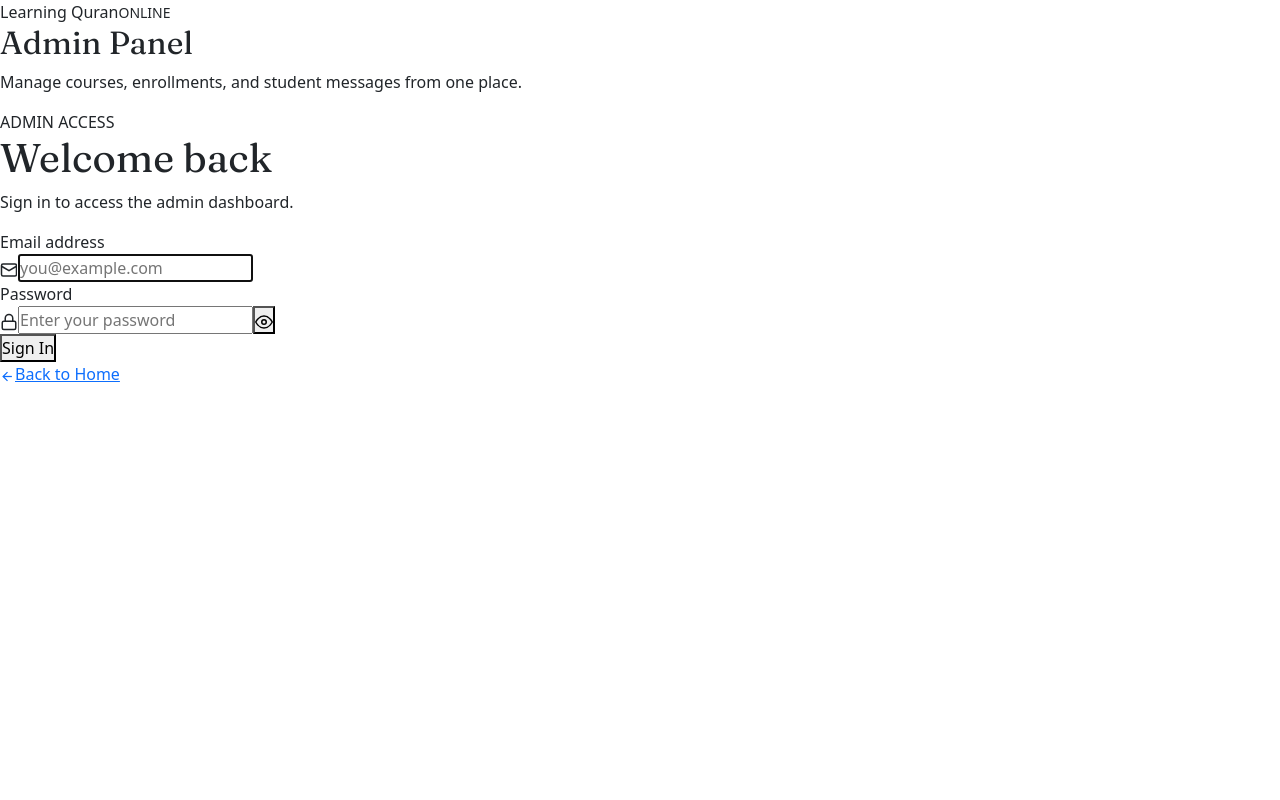
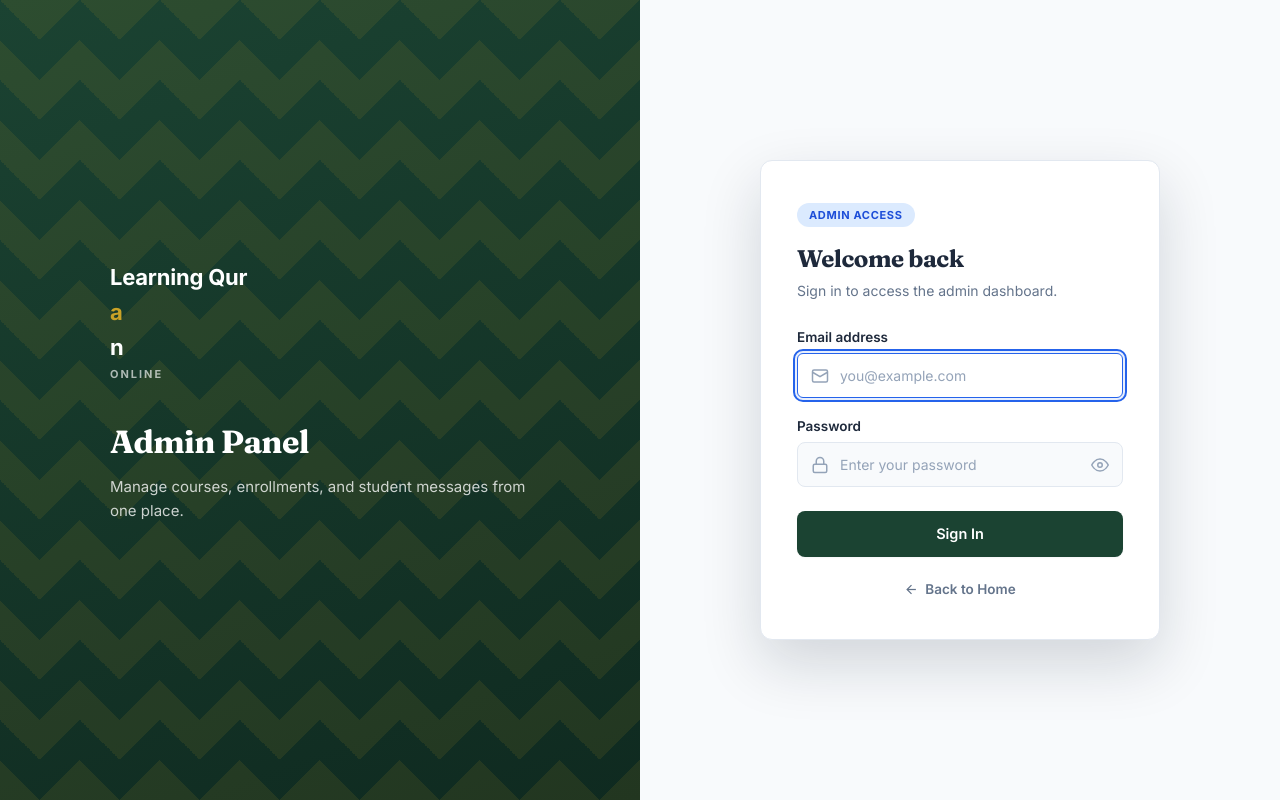
Before and after one commit to Waqashakim1122/Learn-Quran-Online, a React (Create React App) app: page /login in a window 1280 px wide. Built offline with nearby package versions, Linux system fonts and the light colour scheme; no server answers; a web font is replaced by a local one.

Commit message:
Refactor AdminLogin.css with new styles and variables
Added new styles for the Admin Login page, including variables for theming and responsive design.

```diff
--- a/src/Admin/Pages/AdminLogin.css
+++ b/src/Admin/Pages/AdminLogin.css
@@ -1,68 +1,372 @@
-.admin-login-container {
-    height: 100vh;
-    display: flex;
-    justify-content: center;
-    align-items: center;
-    font-family: Arial, Helvetica, sans-serif;
-    background: #f7f7f7;
-    margin-top: 10px;
+/* ==========================================================
+   ADMIN LOGIN
+   Same token system as Dashboard / Enrollments / AddCourse /
+   Contact Messages, plus a branded split panel for this one
+   public-facing entry point.
+========================================================== */
+
+:root{
+
+    --primary:#1E293B;
+    --secondary:#64748B;
+    --muted:#94A3B8;
+
+    --background:#F8FAFC;
+    --card:#FFFFFF;
+
+    --border:#E2E8F0;
+    --border-strong:#CBD5E1;
+
+    --hover:#F1F5F9;
+
+    --danger:#DC2626;
+    --danger-bg:#FEE2E2;
+    --danger-fg:#DC2626;
+
+    --info:#2563EB;
+    --info-bg:#DBEAFE;
+
+    --shadow-sm:0 1px 2px rgba(15,23,42,.04);
+    --shadow:0 2px 12px rgba(15,23,42,.06);
+    --shadow-md:0 8px 24px rgba(15,23,42,.08);
+    --shadow-lg:0 24px 60px rgba(15,23,42,.16);
+
+    --radius-sm:6px;
+    --radius:8px;
+    --radius-lg:12px;
+    --radius-pill:999px;
+
+    --ease:cubic-bezier(.4,0,.2,1);
+    --dur-fast:.15s;
+    --dur:.2s;
+
+    /* Brand colors, shared with the sidebar nav */
+    --brand-green:#1B4332;
+    --brand-green-deep:#0F2A20;
+    --brand-gold:#C9A227;
+
 }
 
-.admin-login-container .bg-light {
-    background-color: #f8f9fa !important;
+.al-page{
+    min-height:100vh;
+    display:grid;
+    grid-template-columns:1fr 1fr;
+    font-family:Inter,sans-serif;
+    -webkit-font-smoothing:antialiased;
+    background:var(--background);
 }
 
-.admin-login-container .card {
-    border-radius: 15px;
-    transition: transform 0.2s ease-in-out;
+.al-page :is(button, input, a):focus-visible{
+    outline:2px solid var(--info);
+    outline-offset:2px;
+    border-radius:var(--radius-sm);
 }
 
-.admin-login-container .card:hover {
-    transform: scale(1.05);
+/* ======================================
+BRAND PANEL
+====================================== */
+
+.al-brand-panel{
+    position:relative;
+    display:flex;
+    align-items:center;
+    justify-content:center;
+    background:linear-gradient(160deg, var(--brand-green) 0%, var(--brand-green-deep) 100%);
+    overflow:hidden;
+    padding:48px;
 }
 
-.admin-login-container .card-body {
-    padding: 2rem;
+.al-brand-pattern{
+    position:absolute;
+    inset:0;
+    opacity:.10;
+    background-image:
+        linear-gradient(135deg, var(--brand-gold) 25%, transparent 25%),
+        linear-gradient(225deg, var(--brand-gold) 25%, transparent 25%),
+        linear-gradient(45deg, var(--brand-gold) 25%, transparent 25%),
+        linear-gradient(315deg, var(--brand-gold) 25%, transparent 25%);
+    background-position:40px 0, 40px 0, 0 0, 0 0;
+    background-size:80px 80px;
+    background-repeat:repeat;
 }
 
-.admin-login-container .text-primary {
-    color: #007bff !important;
+.al-brand-content{
+    position:relative;
+    z-index:1;
+    max-width:420px;
+    color:#fff;
 }
 
-.admin-login-container .form-control {
-    border-radius: 30px;
-    padding: 10px 15px;
+.al-brand-logo{
+    font-size:22px;
+    font-weight:700;
+    letter-spacing:-.01em;
+    margin-bottom:40px;
+    display:flex;
+    flex-direction:column;
+    gap:2px;
 }
 
-.admin-login-container .btn-primary {
-    background-color: #007bff;
-    border: none;
-    padding: 10px 20px;
-    border-radius: 30px;
-    font-size: 1.2rem;
-    transition: background-color 0.3s ease;
+.al-brand-logo span{
+    color:var(--brand-gold);
 }
 
-.admin-login-container .btn-primary:hover {
-    background-color: #0056b3;
+.al-brand-logo small{
+    font-size:11px;
+    font-weight:700;
+    letter-spacing:.18em;
+    color:rgba(255,255,255,.65);
 }
 
-.admin-login-container .login-image {
-    background: url('../../assetes/login\ img.jpg') no-repeat center center;
-    background-size: cover;
-    height: 100%;
-    border-radius: 15px 0 0 15px;
-    box-shadow: inset 0 0 10px rgba(0, 0, 0, 0.5);
-    filter: brightness(0.7);
+.al-brand-content h2{
+    font-size:32px;
+    font-weight:700;
+    letter-spacing:-.02em;
+    margin-bottom:14px;
 }
 
-.admin-login-container .toggle-password-btn {
-    border-radius: 0 30px 30px 0;
-    padding: 10px 15px;
-    font-size: 1rem;
-    transition: background-color 0.3s ease;
+.al-brand-content p{
+    font-size:15px;
+    line-height:1.6;
+    color:rgba(255,255,255,.78);
 }
 
-.admin-login-container .toggle-password-btn:hover {
-    background-color: #e9ecef;
+@media(max-width:900px){
+    .al-page{
+        grid-template-columns:1fr;
+    }
+    .al-brand-panel{
+        display:none;
+    }
 }
+
+/* ======================================
+FORM PANEL
+====================================== */
+
+.al-form-panel{
+    display:flex;
+    align-items:center;
+    justify-content:center;
+    padding:32px;
+}
+
+.al-form-card{
+    width:100%;
+    max-width:400px;
+    background:var(--card);
+    border:1px solid var(--border);
+    border-radius:var(--radius-lg);
+    box-shadow:var(--shadow-lg);
+    padding:40px 36px;
+}
+
+.al-badge{
+    display:inline-flex;
+    align-items:center;
+    padding:4px 12px;
+    border-radius:var(--radius-pill);
+    background:var(--info-bg);
+    color:#1D4ED8;
+    font-size:11px;
+    font-weight:700;
+    letter-spacing:.06em;
+    margin-bottom:18px;
+}
+
+.al-form-card h1{
+    font-size:24px;
+    font-weight:700;
+    letter-spacing:-.02em;
+    color:var(--primary);
+    margin-bottom:6px;
+}
+
+.al-subtitle{
+    color:var(--secondary);
+    font-size:14px;
+    margin-bottom:26px;
+}
+
+/* ======================================
+ALERT
+====================================== */
+
+.al-alert{
+    display:flex;
+    align-items:center;
+    gap:10px;
+    padding:12px 14px;
+    border-radius:var(--radius);
+    background:var(--danger-bg);
+    color:var(--danger-fg);
+    font-size:13.5px;
+    font-weight:500;
+    margin-bottom:20px;
+}
+
+.al-alert svg{
+    flex-shrink:0;
+}
+
+/* ======================================
+FIELDS
+====================================== */
+
+.al-field{
+    margin-bottom:18px;
+}
+
+.al-field label{
+    display:block;
+    font-weight:600;
+    font-size:13.5px;
+    color:var(--primary);
+    margin-bottom:6px;
+}
+
+.al-input-wrap{
+    position:relative;
+    display:flex;
+    align-items:center;
+}
+
+.al-input-icon{
+    position:absolute;
+    left:14px;
+    color:var(--muted);
+    pointer-events:none;
+    display:flex;
+}
+
+.al-input-wrap input{
+    width:100%;
+    padding:11px 14px 11px 42px;
+    border:1px solid var(--border);
+    border-radius:var(--radius);
+    outline:none;
+    font-size:14px;
+    font-family:inherit;
+    color:var(--primary);
+    background:var(--background);
+    transition:border-color var(--dur) var(--ease), background var(--dur) var(--ease), box-shadow var(--dur) var(--ease);
+}
+
+.al-input-wrap input::placeholder{
+    color:var(--muted);
+}
+
+.al-input-wrap input:focus{
+    border-color:var(--info);
+    background:#fff;
+    box-shadow:0 0 0 3px rgba(37,99,235,.1);
+}
+
+.al-eye-btn{
+    position:absolute;
+    right:6px;
+    background:none;
+    border:none;
+    color:var(--muted);
+    padding:8px;
+    display:flex;
+    align-items:center;
+    justify-content:center;
+    cursor:pointer;
+    border-radius:var(--radius-sm);
+    transition:color var(--dur-fast) var(--ease), background var(--dur-fast) var(--ease);
+}
+
+.al-eye-btn:hover{
+    color:var(--primary);
+    background:var(--hover);
+}
+
+/* ======================================
+SUBMIT
+====================================== */
+
+.al-submit-btn{
+    width:100%;
+    display:inline-flex;
+    align-items:center;
+    justify-content:center;
+    gap:8px;
+    border:none;
+    background:var(--brand-green);
+    color:#fff;
+    padding:12px 20px;
+    border-radius:var(--radius);
+    cursor:pointer;
+    font-weight:600;
+    font-size:14.5px;
+    margin-top:6px;
+    box-shadow:var(--shadow-sm);
+    transition:background var(--dur) var(--ease), box-shadow var(--dur) var(--ease), transform var(--dur-fast) var(--ease);
+}
+
+.al-submit-btn:hover:not(:disabled){
+    background:var(--brand-green-deep);
+    box-shadow:var(--shadow);
+}
+
+.al-submit-btn:active:not(:disabled){
+    transform:scale(.98);
+}
+
+.al-submit-btn:disabled{
+    background:var(--border-strong);
+    cursor:not-allowed;
+    box-shadow:none;
+}
+
+@keyframes al-spin{
+    to{ transform:rotate(360deg); }
+}
+
+.al-spin{
+    animation:al-spin .7s linear infinite;
+}
+
+/* ======================================
+BACK LINK
+====================================== */
+
+.al-back-link{
+    display:flex;
+    align-items:center;
+    justify-content:center;
+    gap:6px;
+    margin-top:22px;
+    color:var(--secondary);
+    font-size:13.5px;
+    font-weight:600;
+    text-decoration:none;
+}
+
+.al-back-link:hover{
+    color:var(--primary);
+    text-decoration:underline;
+}
+
+/* ======================================
+RESPONSIVE
+====================================== */
+
+@media(max-width:480px){
+    .al-form-card{
+        padding:32px 24px;
+        box-shadow:none;
+        border:none;
+    }
+    .al-form-panel{
+        padding:20px;
+    }
+}
+
+@media (prefers-reduced-motion: reduce){
+    .al-page *{
+        animation-duration:0.001ms !important;
+        transition-duration:0.001ms !important;
+    }
+}
```
